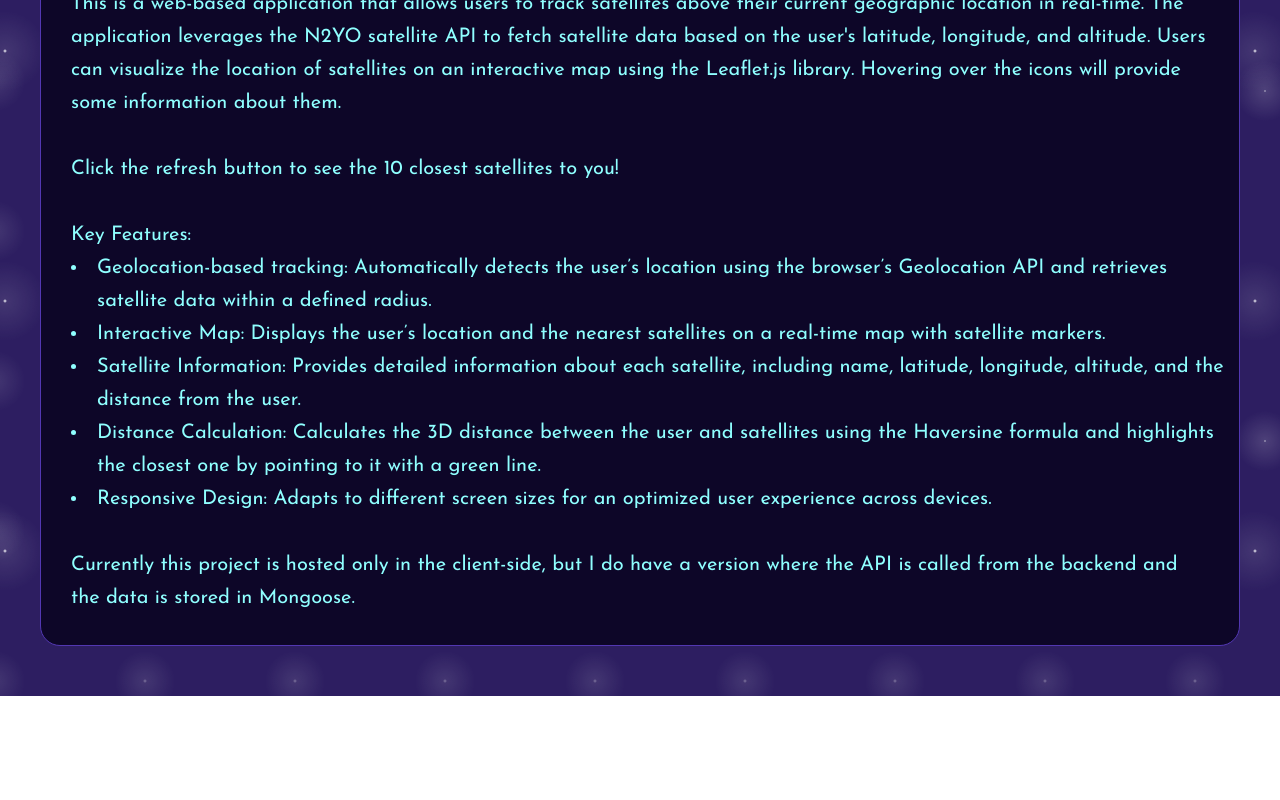
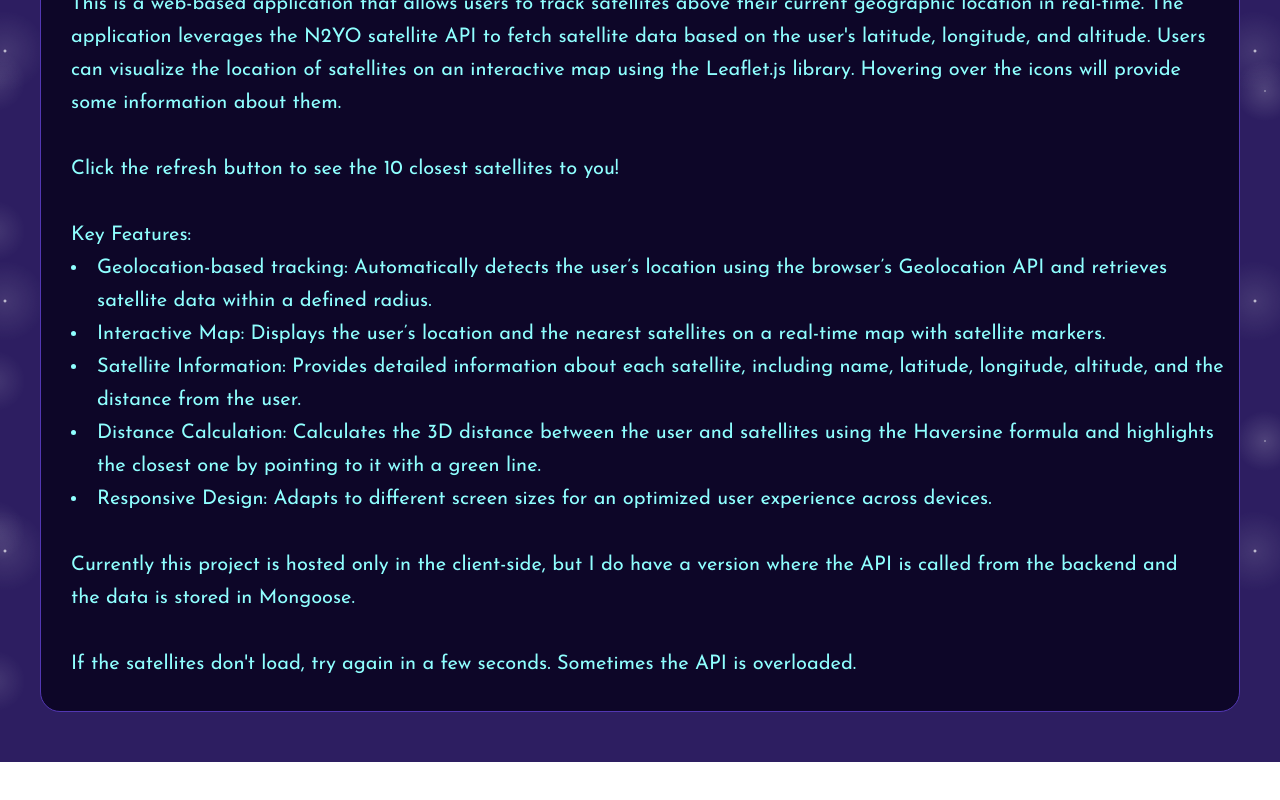
Before and after one commit to sarahkhatib/SatellitesAboveMe, a React (Vite) app: page / in a window 1280 px wide. Shown: the part 968-1768 px from the top of the page. Built offline with nearby package versions, Linux system fonts and the light colour scheme; no server answers.

Commit message:
Minor update

```diff
--- a/src/App.jsx
+++ b/src/App.jsx
@@ -299,6 +299,9 @@ function App() {
             <Text align="left" size="xl"><br></br>
               Currently this project is hosted only in the client-side, but I do have a version where the API is called from the backend and the data is stored in Mongoose.
             </Text>
+            <Text align="left" size="xl"><br></br>
+              If the satellites don't load, try again in a few seconds. Sometimes the API is overloaded.
+            </Text>
         </section>
       </div>
     </div>
```
